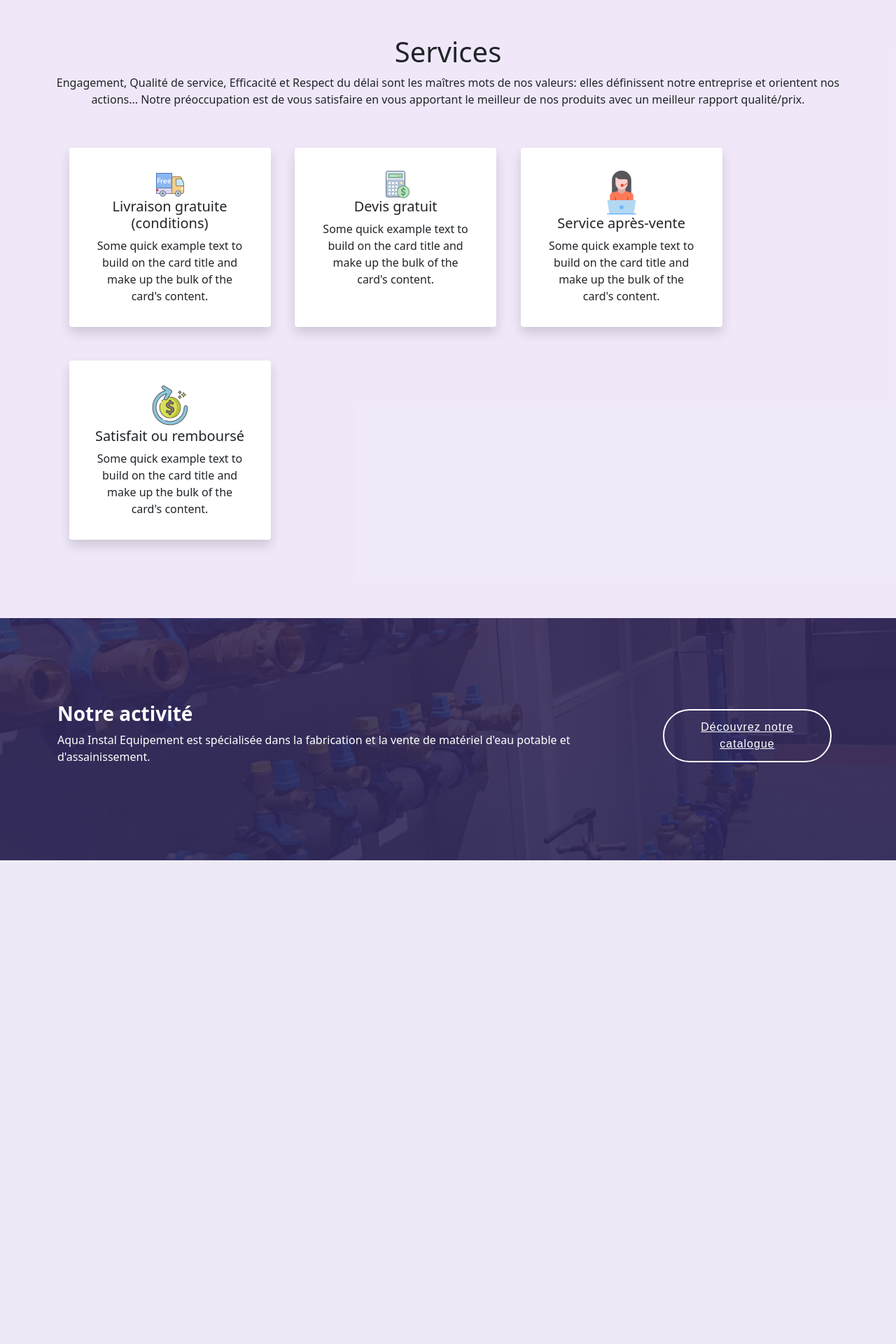
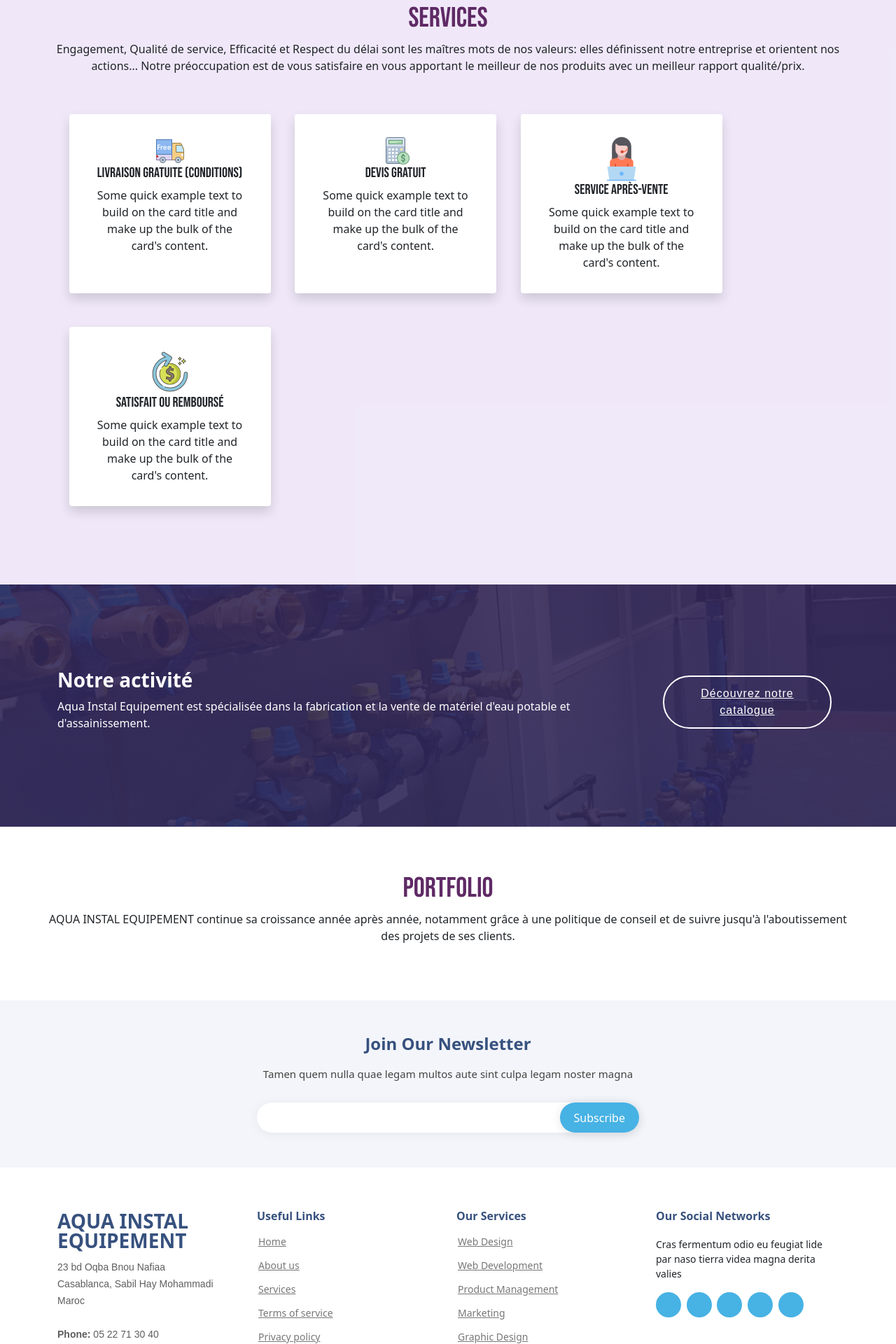
Before and after one commit to HamzaKarkouri/E-commerce-Website-PHP, a PHP site: page /php/index.html in a window 1280 px wide. Shown: the part 1200-3120 px from the top of the page at 70% size. Before the commit the page ends 2429 px from the top, so only its background shows below. Run offline with PHP 8.4, Linux system fonts and the light colour scheme.

Commit message:
Third commit

```diff
--- a/css/styleee.css
+++ b/css/styleee.css
@@ -1,9 +1,25 @@
-
+@import url('https://fonts.googleapis.com/css2?family=Bebas+Neue&family=Black+Han+Sans&family=Cabin:ital@1&family=Fira+Sans:ital@1&family=Libre+Franklin:wght@300&display=swap');
 *{
 
     margin: 0;
     padding: 0;
 }
+.body{
+  font-family: "Open Sans", sans-serif;
+  color: #444444;
+}
+
+h1{
+  font-family: 'Bebas Neue', cursive;
+  color: #5f2a65;
+}
+.card-title{
+  font-family: 'Bebas Neue', cursive;
+  }
+  .p-title{
+    font-family: 'Bebas Neue', cursive;
+    color: rgba(128, 128, 128, 0.664);
+  }
 #hero {
     width: 100%;
     height: 100vh;
@@ -180,10 +196,179 @@
   }
 
 
+  .portfolio{
+    width: 100%;
+    text-align: center;
+      padding: 5%;
 
+  }
 
+  #footer {
+    font-size: 14px;
+    background: #37517e;
+  }
+  #footer .footer-newsletter {
+    padding: 50px 0;
+    background: #f3f5fa;
+    text-align: center;
+    font-size: 15px;
+    color: #444444;
+  }
+  #footer .footer-newsletter h4 {
+    font-size: 24px;
+    margin: 0 0 20px 0;
+    padding: 0;
+    line-height: 1;
+    font-weight: 600;
+    color: #37517e;
+  }
+  #footer .footer-newsletter form {
+    margin-top: 30px;
+    background: #fff;
+    padding: 6px 10px;
+    position: relative;
+    border-radius: 50px;
+    box-shadow: 0px 2px 15px rgba(0, 0, 0, 0.06);
+    text-align: left;
+  }
+  #footer .footer-newsletter form input[type=email] {
+    border: 0;
+    padding: 4px 8px;
+    width: calc(100% - 100px);
+  }
+  #footer .footer-newsletter form input[type=submit] {
+    position: absolute;
+    top: 0;
+    right: 0;
+    bottom: 0;
+    border: 0;
+    background: none;
+    font-size: 16px;
+    padding: 0 20px;
+    background: #47b2e4;
+    color: #fff;
+    transition: 0.3s;
+    border-radius: 50px;
+    box-shadow: 0px 2px 15px rgba(0, 0, 0, 0.1);
+  }
+  #footer .footer-newsletter form input[type=submit]:hover {
+    background: #209dd8;
+  }
+  #footer .footer-top {
+    padding: 60px 0 30px 0;
+    background: #fff;
+  }
+  #footer .footer-top .footer-contact {
+    margin-bottom: 30px;
+  }
+  #footer .footer-top .footer-contact h3 {
+    font-size: 28px;
+    margin: 0 0 10px 0;
+    padding: 2px 0 2px 0;
+    line-height: 1;
+    text-transform: uppercase;
+    font-weight: 600;
+    color: #37517e;
+  }
+  #footer .footer-top .footer-contact p {
+    font-size: 14px;
+    line-height: 24px;
+    margin-bottom: 0;
+    font-family: "Jost", sans-serif;
+    color: #5e5e5e;
+  }
+  #footer .footer-top h4 {
+    font-size: 16px;
+    font-weight: bold;
+    color: #37517e;
+    position: relative;
+    padding-bottom: 12px;
+  }
+  #footer .footer-top .footer-links {
+    margin-bottom: 30px;
+  }
+  #footer .footer-top .footer-links ul {
+    list-style: none;
+    padding: 0;
+    margin: 0;
+  }
+  #footer .footer-top .footer-links ul i {
+    padding-right: 2px;
+    color: #47b2e4;
+    font-size: 18px;
+    line-height: 1;
+  }
+  #footer .footer-top .footer-links ul li {
+    padding: 10px 0;
+    display: flex;
+    align-items: center;
+  }
+  #footer .footer-top .footer-links ul li:first-child {
+    padding-top: 0;
+  }
+  #footer .footer-top .footer-links ul a {
+    color: #777777;
+    transition: 0.3s;
+    display: inline-block;
+    line-height: 1;
+  }
+  #footer .footer-top .footer-links ul a:hover {
+    text-decoration: none;
+    color: #47b2e4;
+  }
+  #footer .footer-top .social-links a {
+    font-size: 18px;
+    display: inline-block;
+    background: #47b2e4;
+    color: #fff;
+    line-height: 1;
+    padding: 8px 0;
+    margin-right: 4px;
+    border-radius: 50%;
+    text-align: center;
+    width: 36px;
+    height: 36px;
+    transition: 0.3s;
+  }
+  #footer .footer-top .social-links a:hover {
+    background: #209dd8;
+    color: #fff;
+    text-decoration: none;
+  }
+  #footer .footer-bottom {
+    padding-top: 30px;
+    padding-bottom: 30px;
+    color: #fff;
+  }
+  #footer .copyright {
+    float: left;
+  }
+  #footer .credits {
+    float: right;
+    font-size: 13px;
+  }
+  #footer .credits a {
+    transition: 0.3s;
+  }
 
 
   @media (max-width: 500px){
+    .img1{
+      position: absolute;
+      margin-top: 2%;
+      margin-left: 12%;
+      width:70% ;
+      height:30% ;
+      top: 15%;
+      left: 2%;
+  }
+  .container1{
+    position: relative;
+    margin-top: 70%;
+    margin-left: 7%;
 
+}
+footer{
+  text-align: center;
+}
   }
--- a/php/index.html
+++ b/php/index.html
@@ -40,7 +40,7 @@
         <div class="container1">
 
 <h1 class="title">AQUA INSTAL EQUIPEMENT</h1>
-<p>Entreprise spécialisée dans
+<p class="p-title">Entreprise spécialisée dans
 la construction des réservoirs d'eau potable.<br>
 Adduction d'eau potable ( réseaux )
 Réseaux d'assainissement, Voirie, Station de pompage..</p>
@@ -58,7 +58,7 @@ Réseaux d'assainissement, Voirie, Station de pompage..</p>
 <h1 class="h1">A propos de nous</h1>
 <div class="p">
 <p class="p1">AQUA INSTAL EQUIPEMENT est une société créée au coeur de Casablanca.<br>Pôle économique du Maroc, cette entreprise est principalement connue par<br> son savoir-faire dans la fabrication et l'installation des produits spéciaux<br> mécano-soudés noir et/ou galvanisés pour l'eau potable et l'assainissement.</p>
-<p class="p2">AQUA INSTAL EQUIPEMENT continue sa croissance année après année, notamment<br> grâce à une politique de conseil et de suivre jusqu'à l'aboutissement des projets de<br> ses clients.</p>
+
 
 </div>
 <a href="#" class="btn-learn-more">Learn More</a>
@@ -115,12 +115,102 @@ Réseaux d'assainissement, Voirie, Station de pompage..</p>
         <p> Aqua Instal Equipement est spécialisée dans la fabrication et la vente de matériel d'eau potable et d'assainissement.</p>
       </div>
       <div class="col-lg-3 cta-btn-container text-center">
-        <a class="cta-btn align-middle" href="#">Découvrez notre catalogue</a>
+        <a class="cta-btn align-middle" href="https://www.telecontact.ma/pubs/catalogues/C3238271/" target="_blank">Découvrez notre catalogue</a>
       </div>
     </div>
 
   </div>
 </section>
+<section class="portfolio">
+<h1>Portfolio</h1>
+<p>
+  AQUA INSTAL EQUIPEMENT continue sa croissance année après année, notamment grâce à une politique de conseil et de suivre jusqu'à l'aboutissement des projets de ses clients.</p>
+
+</section>
+
+<footer id="footer">
+
+  <div class="footer-newsletter">
+    <div class="container">
+      <div class="row justify-content-center">
+        <div class="col-lg-6">
+          <h4>Join Our Newsletter</h4>
+          <p>Tamen quem nulla quae legam multos aute sint culpa legam noster magna</p>
+          <form action="" method="post">
+            <input type="email" name="email"><input type="submit" value="Subscribe">
+          </form>
+        </div>
+      </div>
+    </div>
+  </div>
+
+  <div class="footer-top">
+    <div class="container">
+      <div class="row">
+
+        <div class="col-lg-3 col-md-6 footer-contact">
+          <h3>Aqua instal equipement</h3>
+          <p>
+            23 bd Oqba Bnou Nafiaa <br>
+            Casablanca, Sabil Hay Mohammadi <br>
+            Maroc <br><br>
+            <strong>Phone:</strong> 05 22 71 30 40<br>
+            <strong>Fax:</strong> 05 22 71 30 44 <br>
+            <strong>Email:</strong> aquainstale@hotmail.com<br>
+          </p>
+        </div>
+
+        <div class="col-lg-3 col-md-6 footer-links">
+          <h4>Useful Links</h4>
+          <ul>
+            <li><i class="bx bx-chevron-right"></i> <a href="#">Home</a></li>
+            <li><i class="bx bx-chevron-right"></i> <a href="#">About us</a></li>
+            <li><i class="bx bx-chevron-right"></i> <a href="#">Services</a></li>
+            <li><i class="bx bx-chevron-right"></i> <a href="#">Terms of service</a></li>
+            <li><i class="bx bx-chevron-right"></i> <a href="#">Privacy policy</a></li>
+          </ul>
+        </div>
+
+        <div class="col-lg-3 col-md-6 footer-links">
+          <h4>Our Services</h4>
+          <ul>
+            <li><i class="bx bx-chevron-right"></i> <a href="#">Web Design</a></li>
+            <li><i class="bx bx-chevron-right"></i> <a href="#">Web Development</a></li>
+            <li><i class="bx bx-chevron-right"></i> <a href="#">Product Management</a></li>
+            <li><i class="bx bx-chevron-right"></i> <a href="#">Marketing</a></li>
+            <li><i class="bx bx-chevron-right"></i> <a href="#">Graphic Design</a></li>
+          </ul>
+        </div>
+
+        <div class="col-lg-3 col-md-6 footer-links">
+          <h4>Our Social Networks</h4>
+          <p>Cras fermentum odio eu feugiat lide par naso tierra videa magna derita valies</p>
+          <div class="social-links mt-3">
+            <a href="#" class="twitter"><i class="bx bxl-twitter"></i></a>
+            <a href="#" class="facebook"><i class="bx bxl-facebook"></i></a>
+            <a href="#" class="instagram"><i class="bx bxl-instagram"></i></a>
+            <a href="#" class="google-plus"><i class="bx bxl-skype"></i></a>
+            <a href="#" class="linkedin"><i class="bx bxl-linkedin"></i></a>
+          </div>
+        </div>
+
+      </div>
+    </div>
+  </div>
+
+  <div class="container footer-bottom clearfix">
+    <div class="copyright">
+      &copy; Copyright <strong><span>Aqua instal equipement</span></strong>. All Rights Reserved
+    </div>
+    <div class="credits">
+      <!-- All the links in the footer should remain intact. -->
+      <!-- You can delete the links only if you purchased the pro version. -->
+      <!-- Licensing information: https://bootstrapmade.com/license/ -->
+      <!-- Purchase the pro version with working PHP/AJAX contact form: https://bootstrapmade.com/arsha-free-bootstrap-html-template-corporate/ -->
+      Designed by <a href="https://bootstrapmade.com/">Hamza Karkouri</a>
+    </div>
+  </div>
+</footer>
 <script src="../js/index.js"></script>
 <script src="https://cdn.jsdelivr.net/npm/bootstrap@5.1.3/dist/js/bootstrap.bundle.min.js" integrity="sha384-ka7Sk0Gln4gmtz2MlQnikT1wXgYsOg+OMhuP+IlRH9sENBO0LRn5q+8nbTov4+1p" crossorigin="anonymous"></script>
 </body>
```
